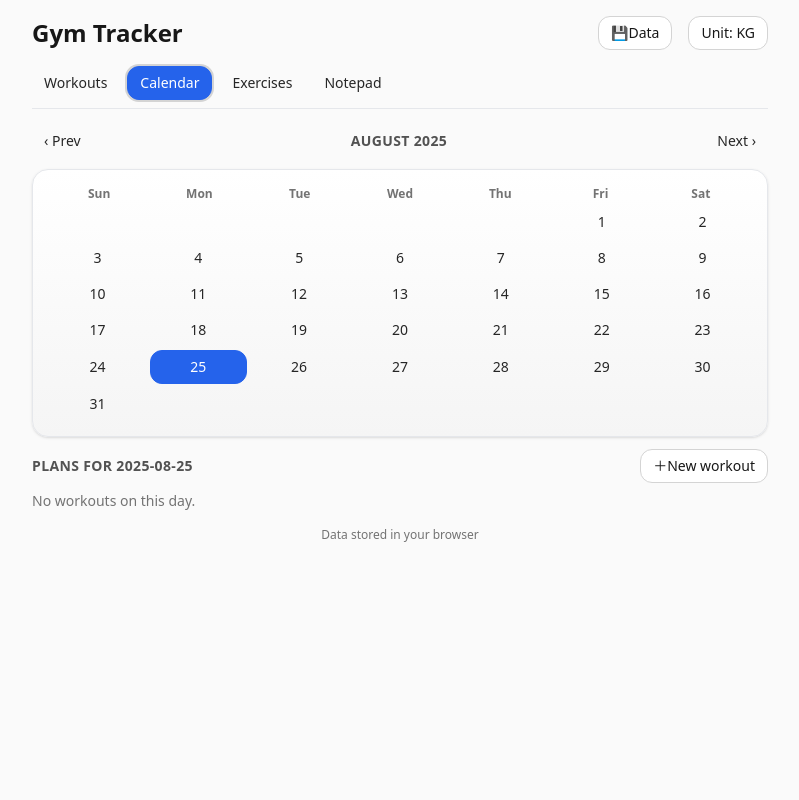
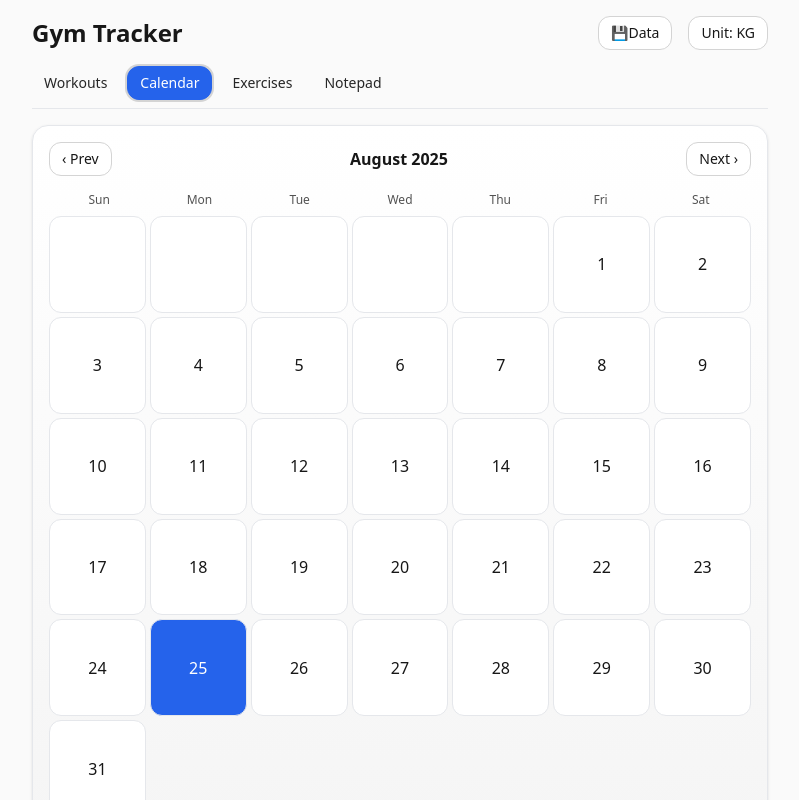
Before and after one commit to thinhdp/gym-tracker, a React (Vite) app: page / in a window 1280 px wide. Both pictures are taken after a click on the button "Calendar". Shown: the top 800 px of the page, without its empty margins (240-1039 px from the left). Built offline with nearby package versions, Linux system fonts and the light colour scheme.

Commit message:
Update CalendarView.jsx

```diff
--- a/src/components/CalendarView.jsx
+++ b/src/components/CalendarView.jsx
@@ -8,285 +8,107 @@ import { ymd } from "../lib/date";
 import { toDisplayWeight } from "../lib/units";
 import { Plus, Trash2 } from "./ui/Icons";
 import { useConfirm } from "./ConfirmDialog";
-import { useApp } from "../context/AppContext";
 
-export default function CalendarView() {
-  const {
-    workouts,
-    setWorkouts,
-    exercises,
-    setExercises,
-    unit,
-  } = useApp();
 
-  const [viewDate, setViewDate] = useState(() => {
-    const now = new Date();
-    return new Date(now.getFullYear(), now.getMonth(), 1);
-  });
-  const [selected, setSelected] = useState(() =>
-    new Date().toISOString().slice(0, 10)
-  );
+export default function CalendarView({ workouts, setWorkouts, exercises, setExercises, unit }) {
+  const [viewDate, setViewDate] = useState(()=> new Date(new Date().getFullYear(), new Date().getMonth(), 1));
+  const [selected, setSelected] = useState(()=> new Date().toISOString().slice(0, 10));
   const confirm = useConfirm();
-
-  const year = viewDate.getFullYear();
-  const month = viewDate.getMonth();
-  const first = new Date(year, month, 1);
-  const lastDay = new Date(year, month + 1, 0).getDate();
-  const startWeekday = first.getDay();
-  const prevMonth = () =>
-    setViewDate(new Date(year, month - 1, 1));
-  const nextMonth = () =>
-    setViewDate(new Date(year, month + 1, 1));
-
-  const byDate = useMemo(() => {
-    const map = {};
-    for (const w of workouts) {
-      if (!map[w.date]) map[w.date] = [];
-      map[w.date].push(w);
+  const year=viewDate.getFullYear(); const month=viewDate.getMonth();
+  const first=new Date(year,month,1); const lastDay=new Date(year,month+1,0).getDate(); const startWeekday=first.getDay();
+  const prevMonth = ()=> setViewDate(new Date(year, month-1, 1));
+  const nextMonth = ()=> setViewDate(new Date(year, month+1, 1));
+  const byDate = useMemo(()=> {
+    const map={}; for (const w of workouts){ if(!map[w.date]) map[w.date]=[]; map[w.date].push(w); } return map;
+  }, [workouts]);
+  const days=[]; for(let i=0;i<startWeekday;i++) days.push(null); for(let d=1; d<=lastDay; d++) days.push(ymd(year,month,d));
+  const selectedWorkouts = byDate[selected] || [];
+  const createWorkoutForSelected = () => {
+    const w={ id:uuid(), date:selected, name:selected, exercises:[] };
+    setWorkouts((prev)=> [w, ...prev].sort((a,b)=> (a.date<b.date?1:-1)));
+  };
+  const addExerciseToWorkout = (workout, exerciseName) => {
+    const exists = exercises.find((e)=> e.name.toLowerCase()===exerciseName.toLowerCase());
+    if (!exists) {
+      const created={ name:exerciseName, recommendRep:"", lastWorkout:null, mainMuscle:"", secondaryMuscles:"", type:"", equipment:"", force:"" };
+      setExercises((prev)=>[...prev, created]);
     }
-    return map;
-  }, [workouts]);
-
-  const days = [];
-  for (let i = 0; i < startWeekday; i++) {
-    days.push(null);
-  }
-  for (let d = 1; d <= lastDay; d++) {
-    // ymd expects: year (full year), month (0–based), day (1–31)
-    const dateStr = ymd(year, month, d);
-    days.push(dateStr);
-  }
-
-  const selectedWorkouts = byDate[selected] || [];
-
-  const addWorkout = () => {
-    const newWorkout = {
-      id: uuid(),
-      date: selected,
-      name: selected,
-      exercises: [],
+    const last = exists?.lastWorkout?.sets?.length ? exists.lastWorkout.sets.at(-1) : null;
+    const newExercise = { exerciseName, sets: [{ set:1, weight:last?.weight||0, reps:last?.reps||0 }] };
+    setWorkouts((prev)=> prev.map((w)=> w.id===workout.id ? { ...w, exercises:[...w.exercises, newExercise] } : w));
   };
-    setWorkouts((prev) =>
-      [newWorkout, ...prev].sort((a, b) =>
-        a.date < b.date ? 1 : -1
-      )
-    );
-  };
-
-  const addExerciseToWorkout = (
-    workout,
-    exerciseName
-  ) => {
-    const exists = exercises.find(
-      (e) =>
-        e.name.toLowerCase() ===
-        exerciseName.toLowerCase()
-    );
-    if (!exists) {
-      const created = {
-        name: exerciseName,
-        recommendRep: "",
-        lastWorkout: null,
-        mainMuscle: "",
-        secondaryMuscles: "",
-        type: "",
-        equipment: "",
-        force: "",
-      };
-      setExercises((prev) => [...prev, created]);
-    }
-    const last =
-      exists?.lastWorkout?.sets?.length
-        ? exists.lastWorkout.sets.at(-1)
-        : null;
-    const newExercise = {
-      exerciseName,
-      sets: [
-        {
-          set: 1,
-          weight: last?.weight || 0,
-          reps: last?.reps || 0,
-        },
-      ],
-    };
-    setWorkouts((prev) =>
-      prev.map((w) =>
-        w.id === workout.id
-          ? {
-              ...w,
-              exercises: [...w.exercises, newExercise],
-            }
-          : w
-      )
-    );
-  };
-
-  const deleteWorkout = (id) =>
-    setWorkouts((prev) =>
-      prev.filter((w) => w.id !== id)
-    );
-
+  const deleteWorkout = (id)=> setWorkouts((prev)=> prev.filter((w)=> w.id!==id));
   return (
-    <div className="space-y-3">
-      <div className="flex items-center justify-between">
-        <Button variant="ghost" onClick={prevMonth}>
-          ‹ Prev
-        </Button>
-        <h3 className="text-sm font-semibold uppercase tracking-wide text-neutral-600">
-          {viewDate.toLocaleString(undefined, {
-            month: "long",
-            year: "numeric",
-          })}
-        </h3>
-        <Button variant="ghost" onClick={nextMonth}>
-          Next ›
-        </Button>
+    <div className="space-y-4">
+      <Card><CardContent>
+        <div className="flex items-center justify-between mb-3">
+          <Button variant="secondary" onClick={prevMonth}>‹ Prev</Button>
+          <div className="font-semibold">{viewDate.toLocaleString(undefined, { month:"long", year:"numeric" })}</div>
+          <Button variant="secondary" onClick={nextMonth}>Next ›</Button>
         </div>
-
-      <Card>
-        <CardContent>
-          <div className="grid grid-cols-7 text-center text-xs font-semibold text-neutral-500">
-            {["Sun", "Mon", "Tue", "Wed", "Thu", "Fri", "Sat"].map(
-              (d) => (
-                <div key={d}>{d}</div>
-              )
-            )}
+        <div className="grid grid-cols-7 text-xs text-neutral-600 mb-1">
+          {["Sun","Mon","Tue","Wed","Thu","Fri","Sat"].map((d)=><div key={d} className="py-1 text-center">{d}</div>)}
         </div>
-
-          <div className="grid grid-cols-7 gap-1 text-sm mt-1">
-            {days.map((ds, idx) => {
-              const isSelected = ds === selected;
-              const count = ds ? (byDate[ds]?.length || 0) : 0;
+        <div className="grid grid-cols-7 gap-1">
+          {days.map((ds,idx)=> {
+            const isSelected = ds===selected; const count = ds ? (byDate[ds]?.length||0) : 0;
             return (
-                 <Button
-                   key={idx}
-                   variant={
-                     isSelected ? "primary" : "ghost"
-                   }
-                   disabled={!ds}
-                   onClick={() => ds && setSelected(ds)}
-                 >
-                   {ds ? Number(ds.slice(-2)) : ""}
-                   {count > 0 && (
-                     <span className="ml-1 text-xs text-neutral-500">
-                       {count} workout{count > 1 ? "s" : ""}
-                     </span>
-                   )}
-                 </Button>
+              <button key={idx} className={`aspect-square rounded-xl border text-sm flex flex-col items-center justify-center ${isSelected?"bg-blue-600 text-white":"bg-white"}`}
+                      onClick={()=> ds && setSelected(ds)} disabled={!ds}>
+                <span className="text-base">{ds ? Number(ds.slice(-2)) : ""}</span>
+                {count>0 && <span className={`mt-1 text-[10px] ${isSelected?"text-white":"text-neutral-600"}`}>{count} workout{count>1?"s":""}</span>}
+              </button>
             );
           })}
         </div>
-        </CardContent>
-      </Card>
-
-      <div className="space-y-2">
-        <div className="flex items-center justify-between">
-          <h3 className="text-sm font-semibold uppercase tracking-wide text-neutral-600">
-            Plans for {selected}
-          </h3>
-          <Button
-            variant="secondary"
-            onClick={addWorkout}
-          >
-            <Plus /> New workout
-          </Button>
+      </CardContent></Card>
+      <Card><CardContent>
+        <div className="flex items-center justify-between mb-2">
+          <div className="font-semibold">Plans for {selected}</div>
+          <Button variant="primary" onClick={createWorkoutForSelected}><Plus /> New workout</Button>
         </div>
-
-        {selectedWorkouts.length === 0 && (
-          <p className="text-sm text-neutral-500">
-            No workouts on this day.
-          </p>
-        )}
-
-        {selectedWorkouts.map((w) => (
-          <Card key={w.id}>
-            <CardContent className="space-y-3">
-              <div className="flex items-center justify-between">
-                <div>
-                  <div className="font-medium">
-                    {w.name}
-                  </div>
-                  <div className="text-xs text-neutral-500">
-                    {w.date}
-                  </div>
-                </div>
+        {selectedWorkouts.length===0 && <p className="text-sm text-neutral-500">No workouts on this day.</p>}
+        <div className="space-y-3">
+          {selectedWorkouts.map((w)=>(
+            <div key={w.id} className="rounded-xl border p-3">
+              <div className="mb-2 flex items-center justify-between">
+                <div className="font-medium">{w.name}</div>
+                <div className="flex items-center gap-2">
                   <Button
                     variant="ghost"
                     onClick={() => {
-                    confirm({
-                      title: "Delete this workout?",
-                      message: "This can't be undone.",
-                      confirmText: "Delete",
-                      tone: "destructive",
-                    }).then((ok) => {
-                      if (ok) deleteWorkout(w.id);
-                    });
+                      confirm({ title: "Delete this workout?", message: "This can't be undone.", confirmText: "Delete", tone: "destructive" })
+                        .then((ok) => { if (ok) deleteWorkout(w.id); });
                     }}
                   >
                     <Trash2 />
                   </Button>
                 </div>
-
-              <div className="rounded-xl border p-3">
-                <div className="mb-2 font-medium text-sm">
-                  Add exercise
               </div>
-                <AddExerciseInput
-                  allExercises={exercises}
-                  onAdd={(name) =>
-                    addExerciseToWorkout(w, name)
-                  }
-                />
+              <div className="rounded-xl border p-3 mb-2">
+                <div className="mb-2 font-medium text-sm">Add exercise</div>
+                <AddExerciseInput allExercises={exercises} onAdd={(name)=> addExerciseToWorkout(w, name)} />
               </div>
-
-              {w.exercises.length === 0 ? (
-                <p className="text-sm text-neutral-500">
-                  No exercises yet.
-                </p>
-              ) : (
-                w.exercises.map((we, i) => (
-                  <div
-                    key={i}
-                    className="rounded-xl border p-3 space-y-1"
-                  >
+              {w.exercises.length===0 ? <p className="text-sm text-neutral-500">No exercises yet.</p> : (
+                <div className="grid gap-2">
+                  {w.exercises.map((we,i)=>(
+                    <div key={i} className="rounded-lg border px-3 py-2 text-sm">
                       <div className="font-medium">
                         {we.exerciseName}
-                      {(() => {
-                        const rec =
-                          exercises.find(
-                            (e) =>
-                              e.name === we.exerciseName
-                          )?.recommendRep || "";
-                        return rec ? (
-                          <span className="ml-1 text-xs text-neutral-500">
-                            ({rec})
-                          </span>
-                        ) : null;
-                      })()}
+                        {(()=>{ const rec = exercises.find((e)=> e.name===we.exerciseName)?.recommendRep || "";
+                          return rec? <span className="ml-2 text-xs text-neutral-500">({rec})</span> : null; })()}
                       </div>
-                    {we.sets.map((s) => (
-                      <div
-                        key={s.set}
-                        className="flex justify-between text-sm"
-                      >
-                        <span>
-                          Set {s.set}:{" "}
-                          {toDisplayWeight(
-                            s.weight,
-                            unit
-                          )}{" "}
-                          {unit}
-                        </span>
-                        <span>x {s.reps}</span>
+                      <div className="mt-1 flex flex-wrap gap-1">
+                        {we.sets.map((s)=><Badge key={s.set}>Set {s.set}: {toDisplayWeight(s.weight, unit)} {unit} x {s.reps}</Badge>)}
+                      </div>
                     </div>
                   ))}
                 </div>
-                ))
               )}
-            </CardContent>
-          </Card>
+            </div>
           ))}
         </div>
+      </CardContent></Card>
     </div>
   );
 }
```
Lines whose indentation alone changed are shown as unchanged.
